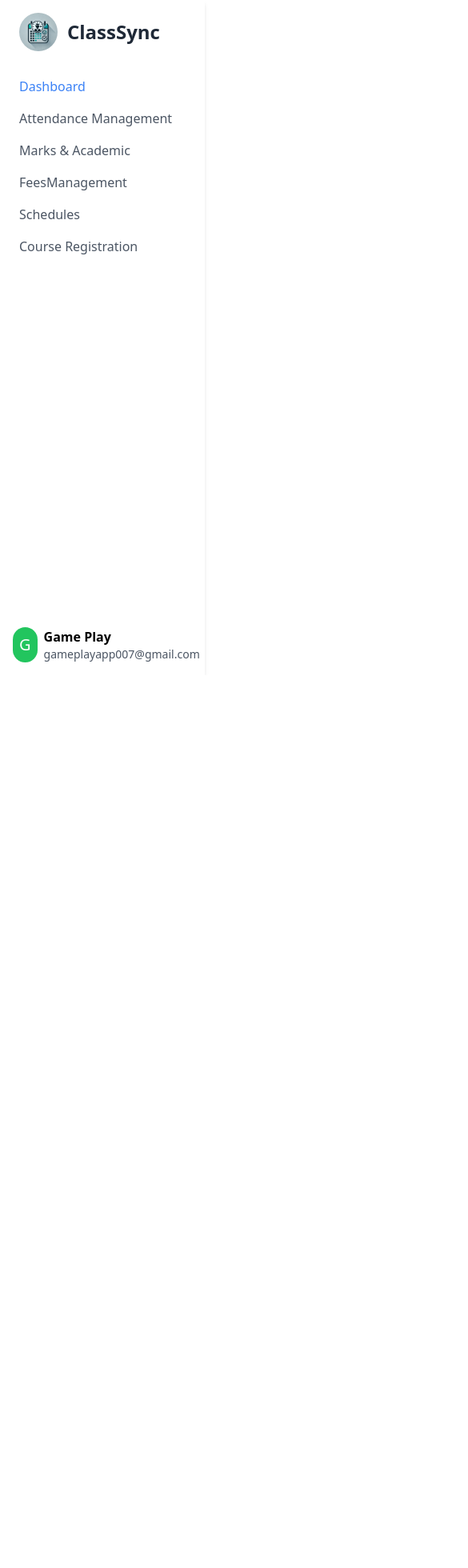
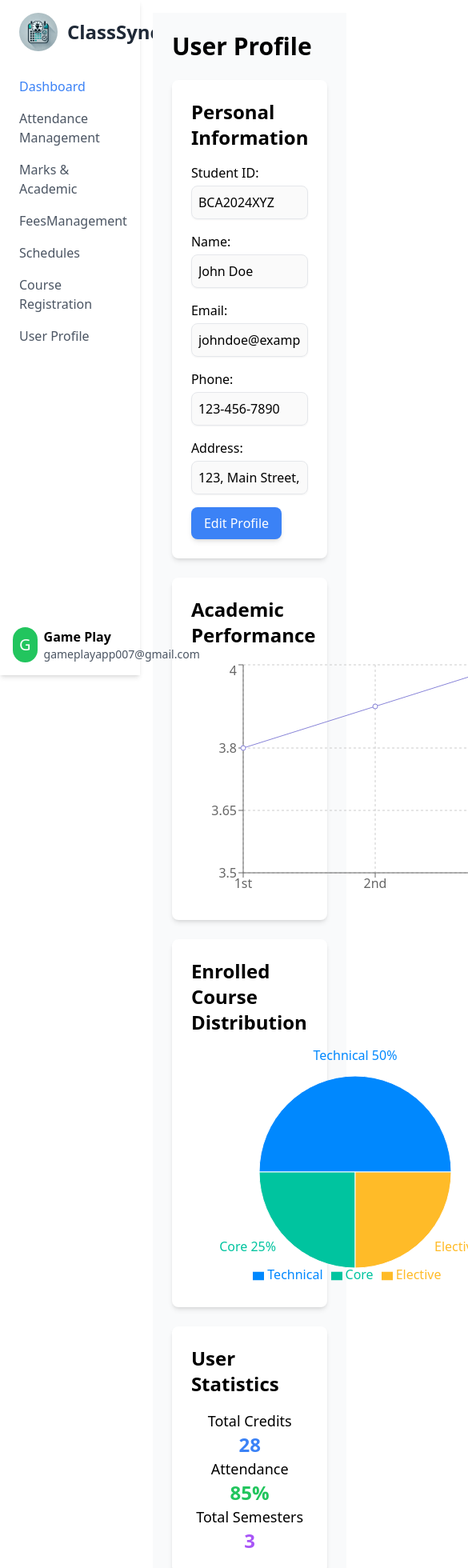
Before and after one commit to Gamerking177/classync, a React (Create React App) app: page /user-profile in a window 390 px wide. Shown: the top 1960 px of the page at 80% size, 585 px wide, since content can reach past the window. Before the commit the page ends 844 px from the top, so only its background shows below. Built offline with nearby package versions, Linux system fonts and the light colour scheme.

Commit message:
userprofile

```diff
--- a/package.json
+++ b/package.json
@@ -13,6 +13,7 @@
     "react-dom": "^18.3.1",
     "react-router-dom": "^6.27.0",
     "react-scripts": "^5.0.1",
+    "recharts": "^2.13.0",
     "web-vitals": "^2.1.4"
   },
   "scripts": {
--- a/src/App.js
+++ b/src/App.js
@@ -12,6 +12,7 @@ import AttendanceManagement from './pages/AttendanceManagement'
 import ClassSchedule from './components/ClassSchedule';
  import FeesManagement from './pages/FeesManagement';
 import CourseRegistration from './pages/CourseRegistration';
+import UserProfile from './pages/UserProfile';
    const App = () => (
      <Router>
         <div className="flex">
@@ -30,6 +31,7 @@ import CourseRegistration from './pages/CourseRegistration';
                     <Route path="/ExamAssignmentSchedule" element={<ExamAssignmentSchedule />} />
                     <Route path="/fees" element={<FeesManagement />} />
                     <Route path="/register-courses" element={<CourseRegistration />} />
+                    <Route path="/user-profile" element={<UserProfile />} />
                  </Routes>
              </div>
         </div>
--- a/src/components/ClassSchedule.js
+++ b/src/components/ClassSchedule.js
@@ -3,29 +3,83 @@ import React, { useState } from 'react';
 
 function ClassSchedule() {
   const [view, setView] = useState('weekly');
+  const [semester, setSemester] = useState('Fall 2023');
+  const weeklySchedule = [
+    { day: 'Monday', time: '9:00 AM - 10:30 AM', subject: 'Mathematics' },
+    { day: 'Tuesday', time: '11:00 AM - 12:30 PM', subject: 'Physics' },
+    { day: 'Wednesday', time: '1:00 PM - 2:30 PM', subject: 'Chemistry' },
+    { day: 'Thursday', time: '10:00 AM - 11:30 AM', subject: 'History' },
+    { day: 'Friday', time: '2:00 PM - 3:30 PM', subject: 'Biology' },
+  ];
+
+  const monthlySchedule = [
+    { week: 'Week 1', subjects: ['Math', 'Physics', 'Chemistry'] },
+    { week: 'Week 2', subjects: ['Math', 'History', 'Biology'] },
+    { week: 'Week 3', subjects: ['Physics', 'Chemistry', 'History'] },
+    { week: 'Week 4', subjects: ['Math', 'Biology', 'Chemistry'] },
+  ];
 
   return (
-    <div>
-      <h2 className="text-2xl font-semibold mb-4">Class Schedule - Current Semester</h2>
+    <div className="p-6">
+      <h2 className="text-2xl font-semibold mb-4">Class Schedule - {semester}</h2>
+
+      {/* Semester Selector */}
+      <div className="mb-4">
+        <label htmlFor="semester" className="mr-2 font-medium">Select Semester:</label>
+        <select
+          id="semester"
+          value={semester}
+          onChange={(e) => setSemester(e.target.value)}
+          className="px-3 py-2 border border-gray-300 rounded-md"
+        >
+          <option>Fall 2023</option>
+          <option>Spring 2024</option>
+          <option>Fall 2024</option>
+        </select>
+      </div>
+
+      {/* Toggle Buttons for Weekly and Monthly View */}
       <div className="flex space-x-4 mb-6">
         <button
           onClick={() => setView('weekly')}
-          className={`px-4 py-2 ${view === 'weekly' ? 'bg-blue-500 text-white' : 'bg-gray-200'}`}
+          className={`px-4 py-2 rounded ${view === 'weekly' ? 'bg-blue-500 text-white' : 'bg-gray-200'}`}
         >
           Weekly
         </button>
         <button
           onClick={() => setView('monthly')}
-          className={`px-4 py-2 ${view === 'monthly' ? 'bg-blue-500 text-white' : 'bg-gray-200'}`}
+          className={`px-4 py-2 rounded ${view === 'monthly' ? 'bg-blue-500 text-white' : 'bg-gray-200'}`}
         >
           Monthly
         </button>
       </div>
-      <div className="bg-white p-4 shadow rounded">
+
+      {/* Timetable Display */}
+      <div className="bg-white p-6 shadow rounded-lg">
         {view === 'weekly' ? (
-          <p>Display the weekly timetable here</p>
+          <div>
+            <h3 className="text-xl font-semibold mb-3">Weekly Schedule</h3>
+            <div className="space-y-3">
+              {weeklySchedule.map((session, index) => (
+                <div key={index} className="p-3 border border-gray-300 rounded-md">
+                  <p className="font-medium">{session.day}</p>
+                  <p>{session.time} - {session.subject}</p>
+                </div>
+              ))}
+            </div>
+          </div>
         ) : (
-          <p>Display the monthly timetable here</p>
+          <div>
+            <h3 className="text-xl font-semibold mb-3">Monthly Schedule</h3>
+            <div className="space-y-3">
+              {monthlySchedule.map((week, index) => (
+                <div key={index} className="p-3 border border-gray-300 rounded-md">
+                  <p className="font-medium">{week.week}</p>
+                  <p>{week.subjects.join(', ')}</p>
+                </div>
+              ))}
+            </div>
+          </div>
         )}
       </div>
     </div>
--- a/src/components/Sidebar.js
+++ b/src/components/Sidebar.js
@@ -54,10 +54,17 @@ const Sidebar = () => (
                     </Link>
                 </li>
 
+
                 <li className="mb-4">
                     <Link to="register-courses" className="flex items-center text-gray-600">
                         <i className="fas fa-chart-line mr-2"></i>
                         Course Registration
+                    </Link>
+                </li>
+                <li className="mb-4">
+                    <Link to="/user-profile" className="flex items-center text-gray-600">
+                        <i className="fas fa-hand-paper mr-2"></i>
+                        User Profile
                     </Link>
                 </li>
 
--- /dev/null
+++ b/src/pages/UserProfile.js
@@ -0,0 +1,166 @@
+// src/components/UserProfile.js
+import React, { useState } from 'react';
+import { LineChart, Line, XAxis, YAxis, CartesianGrid, Tooltip, PieChart, Pie, Cell, Legend } from 'recharts';
+
+const UserProfile = () => {
+    const [editable, setEditable] = useState(false);
+    const [profile, setProfile] = useState({
+        studentID: "BCA2024XYZ",
+        name: "John Doe",
+        email: "johndoe@example.com",
+        phone: "123-456-7890",
+        address: "123, Main Street, City",
+        enrolledCourses: ["Data Structures", "Algorithms", "Operating Systems", "Mathematics"],
+        academicHistory: [
+            { semester: "1st", GPA: 3.8 },
+            { semester: "2nd", GPA: 3.9 },
+            { semester: "3rd", GPA: 4.0 }
+        ]
+    });
+
+    const handleEditToggle = () => setEditable(!editable);
+
+    const handleChange = (e) => {
+        const { name, value } = e.target;
+        setProfile({ ...profile, [name]: value });
+    };
+
+    // Dummy data for pie chart
+    const courseData = [
+        { name: 'Technical', value: 2 },
+        { name: 'Core', value: 1 },
+        { name: 'Elective', value: 1 }
+    ];
+
+    const COLORS = ['#0088FE', '#00C49F', '#FFBB28', '#FF8042'];
+
+    return (
+        <div className="p-6 bg-gray-50 min-h-screen">
+            <h1 className="text-3xl font-semibold mb-6">User Profile</h1>
+            <div className="bg-white p-6 rounded-lg shadow-md mb-6">
+                <h2 className="text-2xl font-bold mb-4">Personal Information</h2>
+                <div className="grid grid-cols-1 md:grid-cols-2 gap-4">
+                    <div>
+                        <label className="block font-medium">Student ID:</label>
+                        <input
+                            type="text"
+                            name="studentID"
+                            value={profile.studentID}
+                            disabled={!editable}
+                            onChange={handleChange}
+                            className="w-full p-2 border rounded-lg shadow-sm mt-1"
+                        />
+                    </div>
+                    <div>
+                        <label className="block font-medium">Name:</label>
+                        <input
+                            type="text"
+                            name="name"
+                            value={profile.name}
+                            disabled={!editable}
+                            onChange={handleChange}
+                            className="w-full p-2 border rounded-lg shadow-sm mt-1"
+                        />
+                    </div>
+                    <div>
+                        <label className="block font-medium">Email:</label>
+                        <input
+                            type="email"
+                            name="email"
+                            value={profile.email}
+                            disabled={!editable}
+                            onChange={handleChange}
+                            className="w-full p-2 border rounded-lg shadow-sm mt-1"
+                        />
+                    </div>
+                    <div>
+                        <label className="block font-medium">Phone:</label>
+                        <input
+                            type="text"
+                            name="phone"
+                            value={profile.phone}
+                            disabled={!editable}
+                            onChange={handleChange}
+                            className="w-full p-2 border rounded-lg shadow-sm mt-1"
+                        />
+                    </div>
+                    <div className="md:col-span-2">
+                        <label className="block font-medium">Address:</label>
+                        <input
+                            type="text"
+                            name="address"
+                            value={profile.address}
+                            disabled={!editable}
+                            onChange={handleChange}
+                            className="w-full p-2 border rounded-lg shadow-sm mt-1"
+                        />
+                    </div>
+                </div>
+                <button
+                    onClick={handleEditToggle}
+                    className="mt-4 bg-blue-500 text-white px-4 py-2 rounded-lg shadow-md hover:bg-blue-600 transition"
+                >
+                    {editable ? "Save" : "Edit Profile"}
+                </button>
+            </div>
+
+            <div className="grid grid-cols-1 md:grid-cols-2 gap-6">
+                {/* Academic Performance Graph */}
+                <div className="bg-white p-6 rounded-lg shadow-md">
+                    <h2 className="text-2xl font-bold mb-4">Academic Performance</h2>
+                    <LineChart width={400} height={300} data={profile.academicHistory}>
+                        <CartesianGrid strokeDasharray="3 3" />
+                        <XAxis dataKey="semester" />
+                        <YAxis domain={[3.5, 4.0]} />
+                        <Tooltip />
+                        <Line type="monotone" dataKey="GPA" stroke="#8884d8" activeDot={{ r: 8 }} />
+                    </LineChart>
+                </div>
+
+                {/* Course Distribution Pie Chart */}
+                <div className="bg-white p-6 rounded-lg shadow-md">
+                    <h2 className="text-2xl font-bold mb-4">Enrolled Course Distribution</h2>
+                    <PieChart width={400} height={300}>
+                        <Pie
+                            data={courseData}
+                            cx={200}
+                            cy={150}
+                            labelLine={false}
+                            label={({ name, percent }) => `${name} ${(percent * 100).toFixed(0)}%`}
+                            outerRadius={120}
+                            fill="#8884d8"
+                            dataKey="value"
+                        >
+                            {courseData.map((entry, index) => (
+                                <Cell key={`cell-${index}`} fill={COLORS[index % COLORS.length]} />
+                            ))}
+                        </Pie>
+                        <Tooltip />
+                        <Legend />
+                    </PieChart>
+                </div>
+            </div>
+
+            {/* User Stats */}
+            <div className="bg-white p-6 mt-6 rounded-lg shadow-md">
+                <h2 className="text-2xl font-bold mb-4">User Statistics</h2>
+                <div className="flex flex-wrap justify-around">
+                    <div className="text-center">
+                        <p className="text-lg font-medium">Total Credits</p>
+                        <p className="text-2xl font-bold text-blue-500">28</p>
+                    </div>
+                    <div className="text-center">
+                        <p className="text-lg font-medium">Attendance</p>
+                        <p className="text-2xl font-bold text-green-500">85%</p>
+                    </div>
+                    <div className="text-center">
+                        <p className="text-lg font-medium">Total Semesters</p>
+                        <p className="text-2xl font-bold text-purple-500">3</p>
+                    </div>
+                </div>
+            </div>
+        </div>
+    );
+};
+
+export default UserProfile;
```
Also changed, not shown: 2 other files (tests, documents, lock files or other folders).
